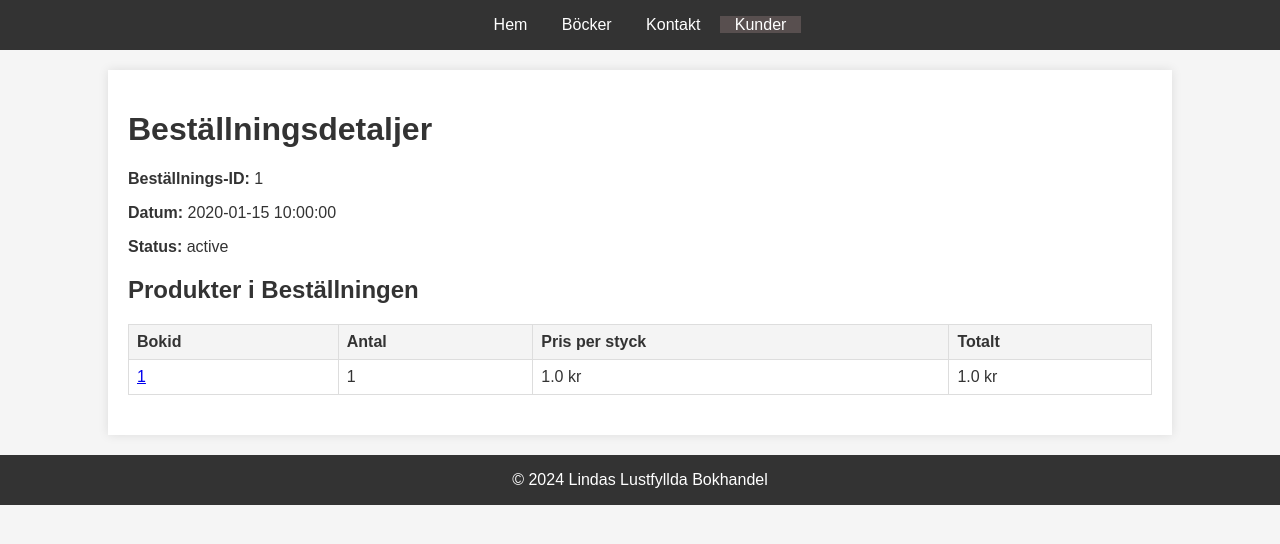
After one commit to sebastianmentor/Lektion4, a Flask app: page /orders/1 in a window 1280 px wide. The commit adds this page. Shown: the top 544 px of the page. Run offline with Flask 3, Linux system fonts and the light colour scheme; tables that the repository leaves empty hold one stand-in row (values such as "Sample post"); parts of the project's set-up code (start-up, migrations or seed data) failed here and were passed over.

Commit message:
fix sortordering

```diff
--- a/app.py
+++ b/app.py
@@ -1,4 +1,4 @@
-from flask import Flask, render_template
+from flask import Flask, render_template, request
 from flask_migrate import Migrate, upgrade
 from models import db, seed_data, Bok, Kund, Bestallning, BestallningsDetalj
 
@@ -13,21 +13,37 @@ migrate = Migrate(app, db)
 
 @app.route('/')
 def index():
-    return render_template("index.html")
+    return render_template("index.html", active_page = 'start_page')
 
 @app.route('/bocker')
 def bocker():
+    sort_column = request.args.get('sort_column', 'titel')
+    sort_order = request.args.get('sort_order', 'asc')
+
     all_books = Bok.query.all()
-    return render_template("bocker.html", all_books=all_books)
+
+    return render_template(
+        "bocker.html",
+        all_books=all_books,
+        active_page = 'bocker_page',
+        sort_column=sort_column,
+        sort_order=sort_order)
+
+@app.route('/bocker/bok/<bokid>')
+def bok(bokid):
+    # b = Bok.query.filter_by(id=bokid).first()
+    # b = Bok.query.where(Bok.id == bokid).first()
+    b = Bok.query.filter(Bok.id == bokid).first()
+    return render_template("bok.html", bok=b, active_page = 'bocker_page')
 
 @app.route('/kontakt')
 def kontakt():
-    return render_template("kontakt.html")
+    return render_template("kontakt.html", active_page = 'kontakt_page')
 
 @app.route('/kunder')
 def kunder():
     alla_kunder = Kund.query.all()
-    return render_template("kunder.html", kunder=alla_kunder)
+    return render_template("kunder.html", kunder=alla_kunder, active_page = 'kund_page')
 
 
 @app.route('/kund/<kundid>')
@@ -35,7 +51,13 @@ def kund(kundid):
     våran_kund = Kund.query.filter_by(id=kundid).first()
     # kundens_beställningar = Bestallning.query.filter_by(kund_id=kundid).all()
 
-    return render_template("kund.html", kund=våran_kund, )
+    return render_template("kund.html", kund=våran_kund, active_page = 'kund_page')
+
+@app.route('/orders/<bestallningid>')
+def orders(bestallningid):
+    bestallt = Bestallning.query.filter_by(id=bestallningid).first()
+
+    return render_template("bestallningsdetaljer.html", bestallning=bestallt, active_page = 'kund_page' )
 
 
 if __name__ == '__main__':
--- a/static/css/style.css
+++ b/static/css/style.css
@@ -36,6 +36,10 @@ footer p {
     margin: 0;
 }
 
+.active {
+    background-color: #584f4f
+}
+
 /* Responsivitet */
 @media (max-width: 600px) {
     main {
@@ -47,6 +51,7 @@ footer p {
         padding: 0 10px;
     }
 }
+
 
 /* Stil för bokomslag */
 .book {
@@ -61,7 +66,7 @@ footer p {
 }
 
 .book img {
-    width: 100px; /* Justera efter önskad storlek */
+    width: 200px; /* Justera efter önskad storlek */
     height: auto;
     border-radius: 5px;
 }
--- a/templates/basetemplate.html
+++ b/templates/basetemplate.html
@@ -5,16 +5,18 @@
     <meta name="viewport" content="width=device-width, initial-scale=1.0">
     <title>{% block title %}{% endblock %}</title>
     <link rel="stylesheet" href="{{ url_for('static', filename='css/style.css') }}">
+    <link href='https://unpkg.com/boxicons@2.1.4/css/boxicons.min.css' rel='stylesheet'>
     <!-- Lägg till ytterligare CSS-länkar här -->
 </head>
 <body>
     <header>
         <nav>
             <!-- Navigationslänkar här -->
-            <a href="{{ url_for('index') }}">Hem</a>
-            <a href="{{ url_for('bocker') }}">Böcker</a>
-            <a href="{{ url_for('kontakt') }}">Kontakt</a>
-            <a href="{{ url_for('kunder')}}">Kunder</a>
+
+            <a href="{{ url_for('index') }}" class="{{'active' if active_page == 'start_page' }}">Hem</a>
+            <a href="{{ url_for('bocker') }}" class="{{'active' if active_page == 'bocker_page' }}">Böcker</a>
+            <a href="{{ url_for('kontakt') }}"class="{{'active' if active_page == 'kontakt_page' }}">Kontakt</a>
+            <a href="{{ url_for('kunder')}}"class="{{'active' if active_page == 'kund_page' }}">Kunder</a>
             <!-- Fler länkar kan läggas till här -->
         </nav>
     </header>
--- /dev/null
+++ b/templates/bestallningsdetaljer.html
@@ -0,0 +1,40 @@
+{% extends "basetemplate.html" %}
+
+{% block title %}Beställningsdetaljer{% endblock %}
+
+{% block content %}
+    <h1>Beställningsdetaljer</h1>
+    <div class="bestallning-info">
+        <p><strong>Beställnings-ID:</strong> {{ bestallning.id }}</p>
+        <p><strong>Datum:</strong> {{ bestallning.bestallningsdatum }}</p>
+        <p><strong>Status:</strong> {{ bestallning.leveransstatus }}</p>
+        <!-- Ytterligare beställningsinformation kan läggas till här -->
+    </div>
+
+    <!-- Lista av produkter i beställningen -->
+    <h2>Produkter i Beställningen</h2>
+    <table>
+        <thead>
+            <tr>
+                <th>Bokid</th>
+                <th>Antal</th>
+                <th>Pris per styck</th>
+                <th>Totalt</th>
+            </tr>
+        </thead>
+        <tbody>
+            {% for detalj in bestallning.detaljer %}
+            <tr>
+                <td>
+                    <a href="{{url_for('bok', bokid=detalj.bok_id)}}">
+                        {{ detalj.bok_id }}
+                    </a>
+                </td>
+                <td>{{ detalj.antal }}</td>
+                <td>{{ detalj.pris_per_enhet }} kr</td>
+                <td>{{ detalj.antal * detalj.pris_per_enhet }} kr</td>
+            </tr>
+            {% endfor %}
+        </tbody>
+    </table>
+{% endblock %}
--- a/templates/kund.html
+++ b/templates/kund.html
@@ -26,7 +26,11 @@
         <tbody>
             {% for bestallning in kund.bestallningar %}
             <tr>
-                <td>{{ bestallning.id }}</td>
+                <td>
+                    <a href="{{url_for('orders', bestallningid=bestallning.id)}}">
+                    {{ bestallning.id }}
+                    </a>
+                </td>
                 <td>{{ bestallning.bestallningsdatum }}</td>
                 <td>{{ bestallning.leveransstatus }}</td>
                 <!-- Fler datakolumner kan läggas till här -->
```
Also changed, not shown: templates/bocker.html (+33 -5 lines), templates/bok.html (added, +17 -0 lines).
